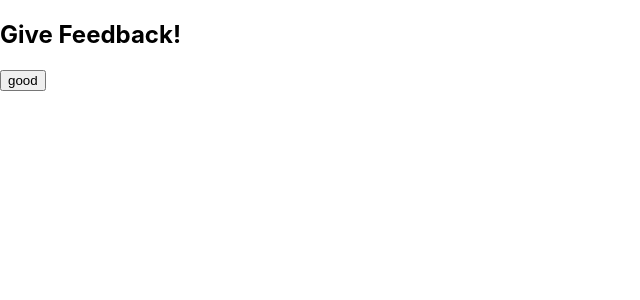
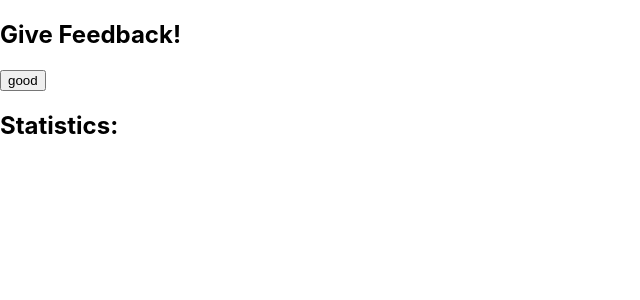
Before and after one commit to ezravsh/fullstackopen, a React (Create React App) app in the folder part1/unicafe/: page / in a window 1280 px wide. Shown: the top 300 px of the page, without its empty margins (0-640 px from the left). Built offline with nearby package versions, Linux system fonts and the light colour scheme.

Commit message:
add statistics heading

```diff
--- a/part1/unicafe/src/App.js
+++ b/part1/unicafe/src/App.js
@@ -16,6 +16,7 @@ const Button = () => {
     <div>
       <h2> Give Feedback! </h2>
       <Button />
+      <h2> Statistics: </h2>
     </div>
   )
 }
```
